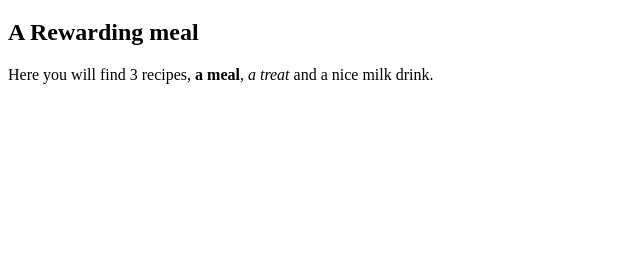
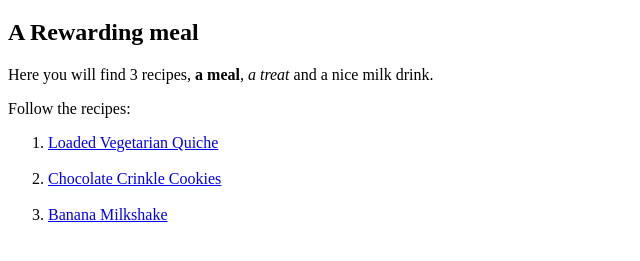
Before and after one commit to JMurf91/odin-recipes, a plain HTML site: page index.html in a window 1280 px wide. Shown: the part 61-322 px from the top of the page, without its empty margins (0-640 px from the left). Drawn offline with Linux system fonts and the light colour scheme.

Commit message:
Include an introduction / Added relative links

```diff
--- a/index.html
+++ b/index.html
@@ -10,5 +10,16 @@
     <h2>A Rewarding meal</h2>
 
     <p>Here you will find 3 recipes, <strong>a meal</strong>, <em>a treat</em> and a nice milk drink.</p>
+
+    <p>Follow the recipes:</p>
+
+    <ol>
+        <li> <a href=pages/recipe1.html>Loaded Vegetarian Quiche</li>
+            <br>
+        <li><a href=pages/recipe2.html>Chocolate Crinkle Cookies</a></li>
+            <br>
+        <li><a href=pages/recipe3.html> Banana Milkshake</a></li>
+    </ol>
+
 </body>
 </html>
```
